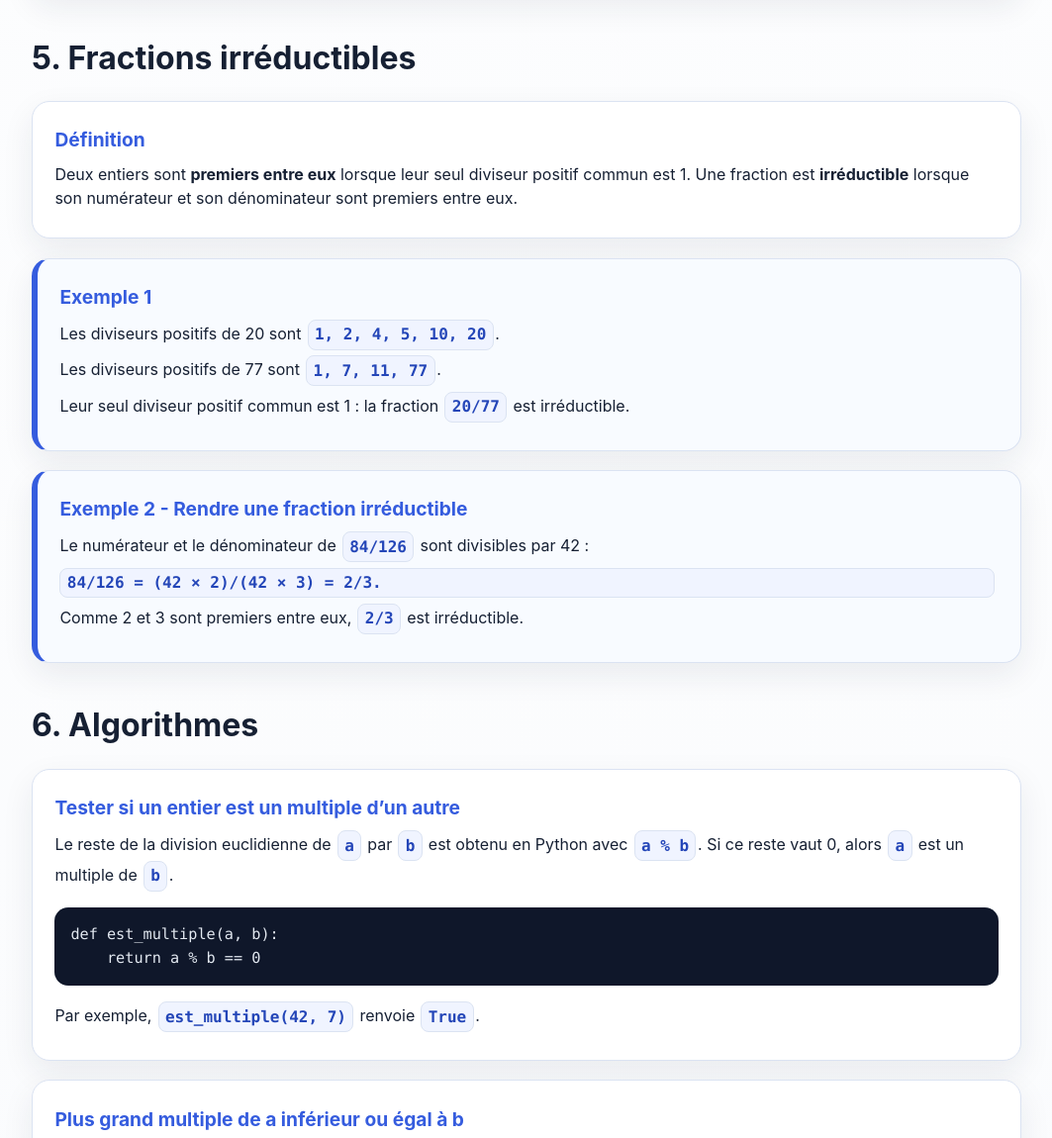
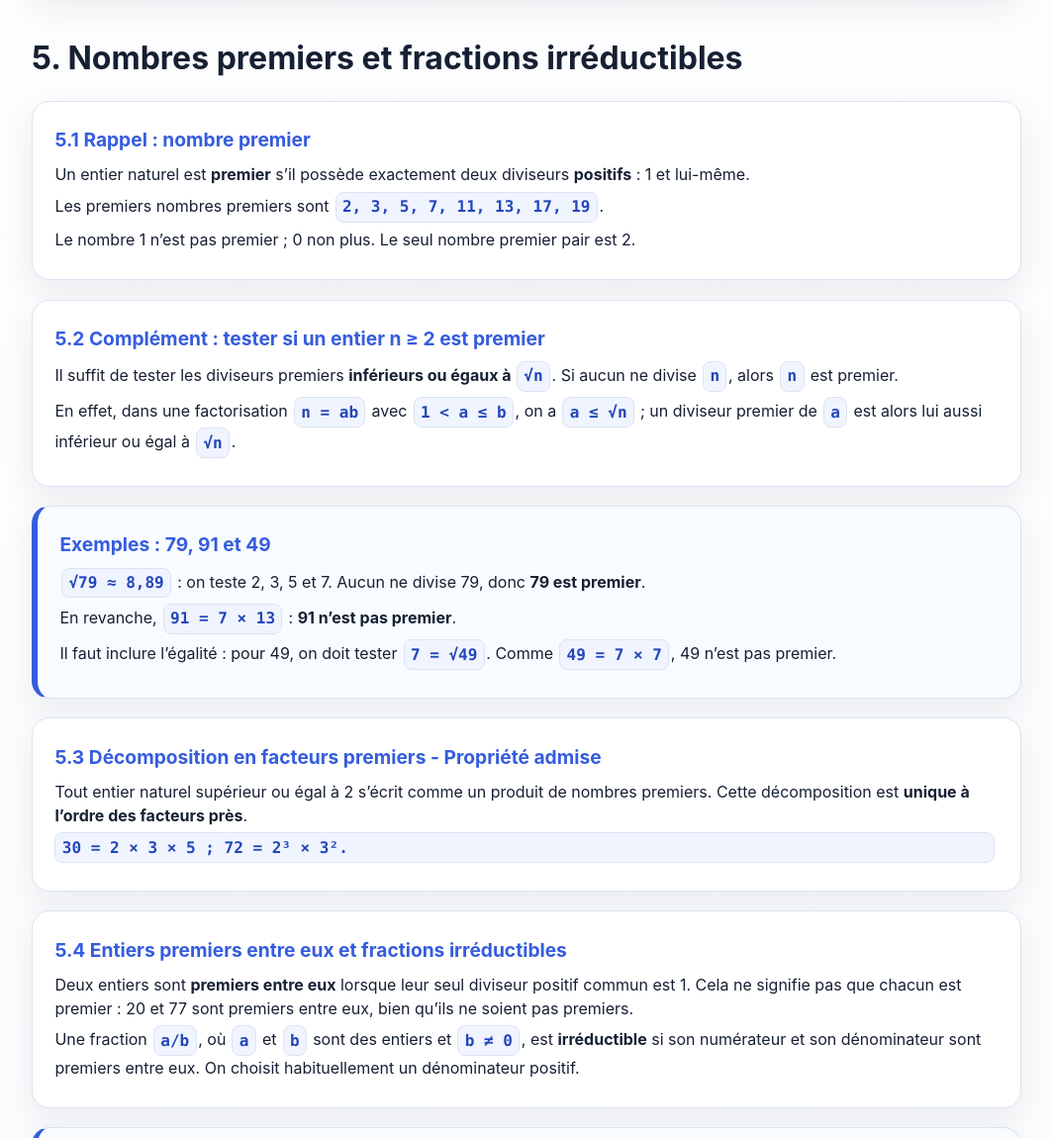
Before and after one commit to Elarif82/mathphix, a plain HTML site: page seconde/arithmetique.html in a window 1280 px wide. Shown: the part 3000-4150 px from the top of the page at 99% size, without its empty margins (108-1171 px from the left). Drawn offline with Linux system fonts and the light colour scheme.

Commit message:
Mise à jour MathPhiX

```diff
--- a/seconde/arithmetique.html
+++ b/seconde/arithmetique.html
@@ -143,12 +143,36 @@
         </div>
       </section>
       <section class="section" id="fractions-irreductibles">
-        <h2>5. Fractions irréductibles</h2>
+        <h2>5. Nombres premiers et fractions irréductibles</h2>
         <div class="lesson-box">
-          <h3>Définition</h3>
+          <h3>5.1 Rappel : nombre premier</h3>
+          <p>Un entier naturel est <strong>premier</strong> s’il possède exactement deux diviseurs <strong>positifs</strong> : 1 et lui-même.</p>
+          <p>Les premiers nombres premiers sont <span class="math">2, 3, 5, 7, 11, 13, 17, 19</span>.</p>
+          <p>Le nombre 1 n’est pas premier ; 0 non plus. Le seul nombre premier pair est 2.</p>
+        </div>
+        <div class="lesson-box">
+          <h3>5.2 Complément : tester si un entier n ≥ 2 est premier</h3>
+          <p>Il suffit de tester les diviseurs premiers <strong>inférieurs ou égaux à <span class="math">√n</span></strong>. Si aucun ne divise <span class="math">n</span>, alors <span class="math">n</span> est premier.</p>
+          <p>En effet, dans une factorisation <span class="math">n = ab</span> avec <span class="math">1 &lt; a ≤ b</span>, on a <span class="math">a ≤ √n</span> ; un diviseur premier de <span class="math">a</span> est alors lui aussi inférieur ou égal à <span class="math">√n</span>.</p>
+        </div>
+        <div class="example-box">
+          <h3>Exemples : 79, 91 et 49</h3>
+          <p><span class="math">√79 ≈ 8,89</span> : on teste 2, 3, 5 et 7. Aucun ne divise 79, donc <strong>79 est premier</strong>.</p>
+          <p>En revanche, <span class="math">91 = 7 × 13</span> : <strong>91 n’est pas premier</strong>.</p>
+          <p>Il faut inclure l’égalité : pour 49, on doit tester <span class="math">7 = √49</span>. Comme <span class="math">49 = 7 × 7</span>, 49 n’est pas premier.</p>
+        </div>
+        <div class="lesson-box">
+          <h3>5.3 Décomposition en facteurs premiers - Propriété admise</h3>
+          <p>Tout entier naturel supérieur ou égal à 2 s’écrit comme un produit de nombres premiers. Cette décomposition est <strong>unique à l’ordre des facteurs près</strong>.</p>
+          <p class="math">30 = 2 × 3 × 5 ; 72 = 2³ × 3².</p>
+        </div>
+        <div class="lesson-box">
+          <h3>5.4 Entiers premiers entre eux et fractions irréductibles</h3>
           <p>
           Deux entiers sont <strong>premiers entre eux</strong> lorsque leur seul diviseur positif commun est 1.
-          Une fraction est <strong>irréductible</strong> lorsque son numérateur et son dénominateur sont premiers entre eux.
+          Cela ne signifie pas que chacun est premier : 20 et 77 sont premiers entre eux, bien qu’ils ne soient pas premiers.
+          </p>
+          <p>Une fraction <span class="math">a/b</span>, où <span class="math">a</span> et <span class="math">b</span> sont des entiers et <span class="math">b ≠ 0</span>, est <strong>irréductible</strong> si son numérateur et son dénominateur sont premiers entre eux. On choisit habituellement un dénominateur positif.
         </p>
         </div>
         <div class="example-box">
@@ -160,8 +184,12 @@
         <div class="example-box">
           <h3>Exemple 2 - Rendre une fraction irréductible</h3>
           <p>Le numérateur et le dénominateur de <span class="math">84/126</span> sont divisibles par 42 :</p>
-          <p class="math">84/126 = (42 × 2)/(42 × 3) = 2/3.</p>
-          <p>Comme 2 et 3 sont premiers entre eux, <span class="math">2/3</span> est irréductible.</p>
+          <p class="math">84/126 = (2² × 3 × 7)/(2 × 3² × 7) = (42 × 2)/(42 × 3) = 2/3.</p>
+          <p>On a divisé le numérateur et le dénominateur par 42. Comme 2 et 3 sont premiers entre eux, <span class="math">2/3</span> est irréductible.</p>
+          <p>De même, <span class="math">−72/120 = −3/5</span>.</p>
+        </div>
+        <div class="tip-box">
+          <p><strong>Attention.</strong> On simplifie des facteurs communs, jamais des termes d’une somme : <span class="math">(2 + 3)/(2 + 5)</span> vaut <span class="math">5/7</span>, pas <span class="math">3/5</span>.</p>
         </div>
       </section>
       <section class="section" id="algorithmes">
```
